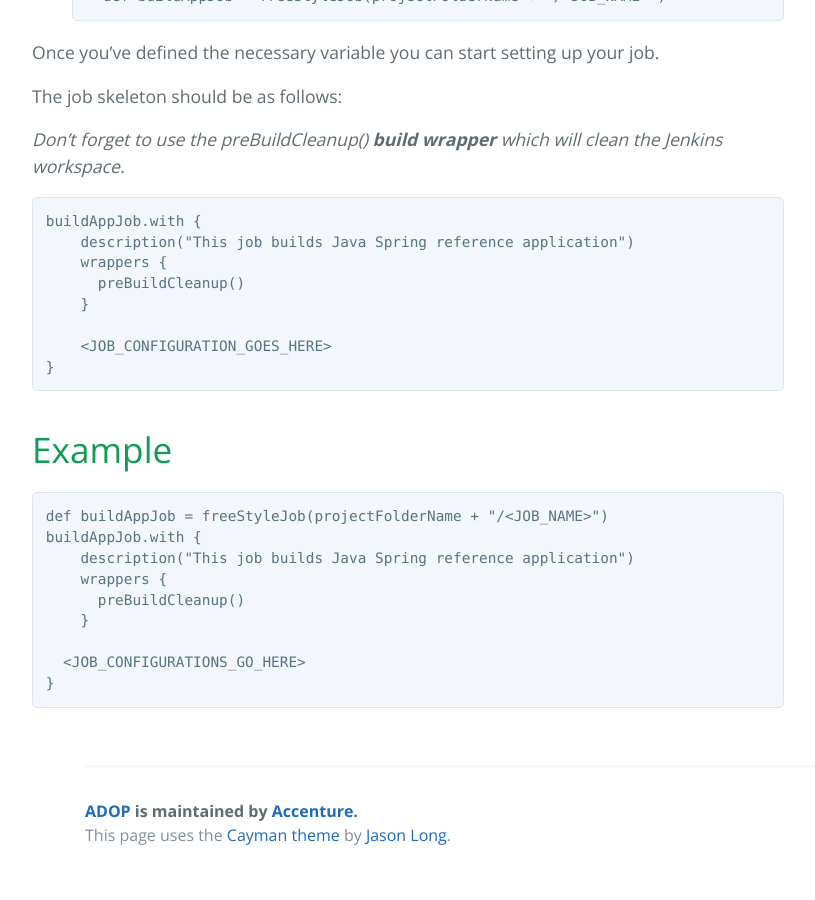
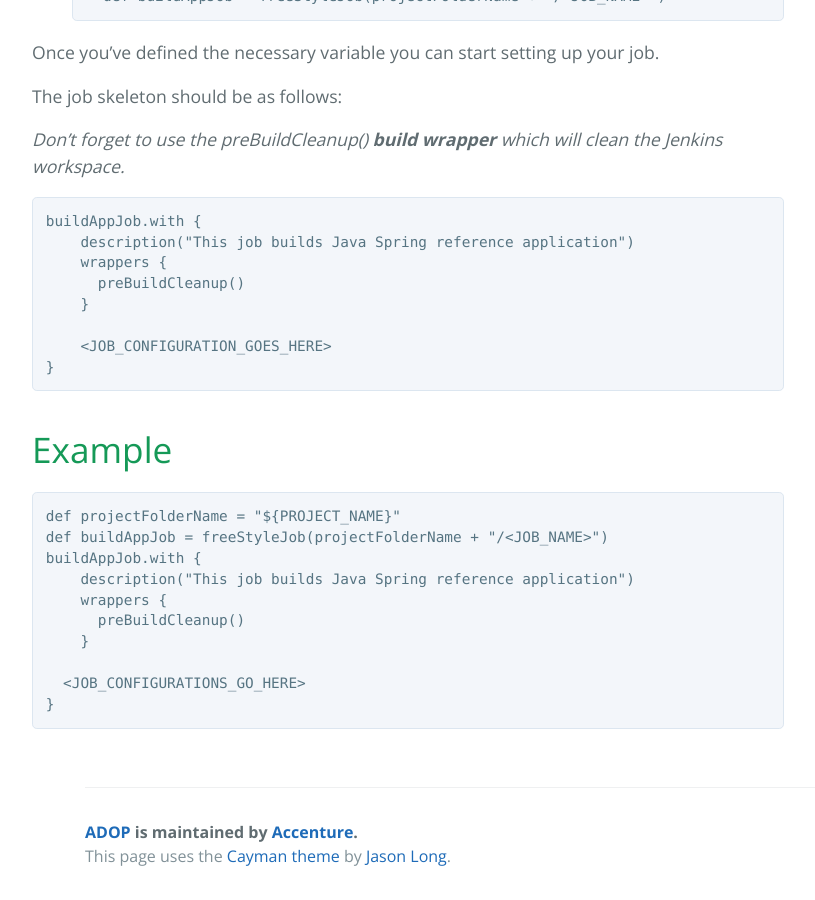
Before and after one commit to alexeymhv/adop-cartridges-cookbook, a Jekyll site: the page built from _docs/recipes/creating-a-job.md, in a window 1280 px wide and 900 px high, scrolled down 698 px. Shown: the whole window, without its empty margins (139-954 px from the left). Built offline with Jekyll 4.4.1, drawn with Linux system fonts in a browser that asks for light colours; before the commit the page ends 1577 px from its top, so only the background shows below that.

Commit message:
Update creating-a-job.md

````diff
--- a/_docs/recipes/creating-a-job.md
+++ b/_docs/recipes/creating-a-job.md
@@ -43,6 +43,7 @@ buildAppJob.with {
 # Example
 
 ```
+def projectFolderName = "${PROJECT_NAME}"
 def buildAppJob = freeStyleJob(projectFolderName + "/<JOB_NAME>")
 buildAppJob.with {
     description("This job builds Java Spring reference application")
````
